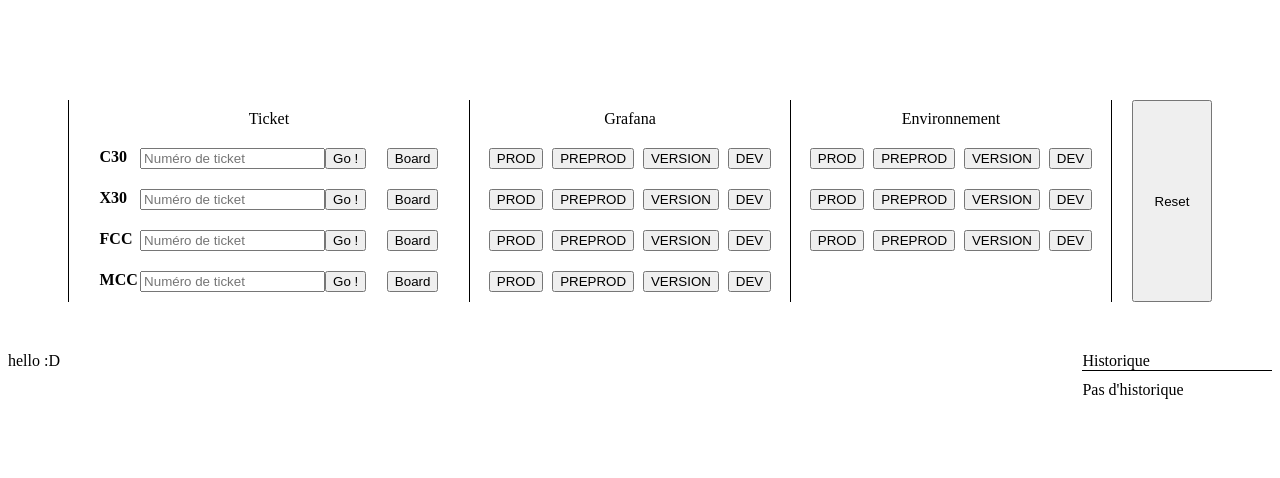
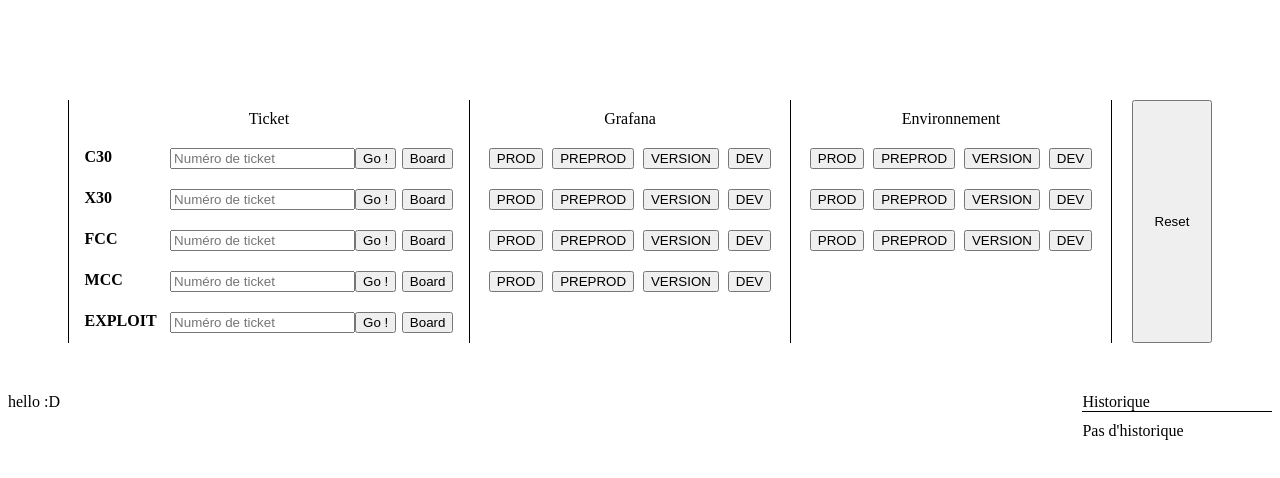
Before and after one commit to EnnacheNH/FastTicket, a plain HTML site: page FastTicket.html in a window 1280 px wide. Drawn offline with Linux system fonts and the light colour scheme.

Commit message:
added exploit board

```diff
--- a/FastTicket.html
+++ b/FastTicket.html
@@ -119,6 +119,12 @@
                 preprod: "KoCKtQxSzAB/logs-v2-preprod",
                 version: "KoCKtQxSzAB/logs-v2-test",
                 dev: "KoCKtQxSzA/logs-v2-dev",
+            },
+        },
+        EXPLOIT: {
+            projectName: "ccv-exploitation",
+            ticket: {
+                inputId: "inputTicketExploit",
             },
         }
     }
@@ -304,7 +310,7 @@
             }
 
             .project {
-                width: 20px;
+                width: 80px;
                 font-weight: bold;
             }
         }
```
